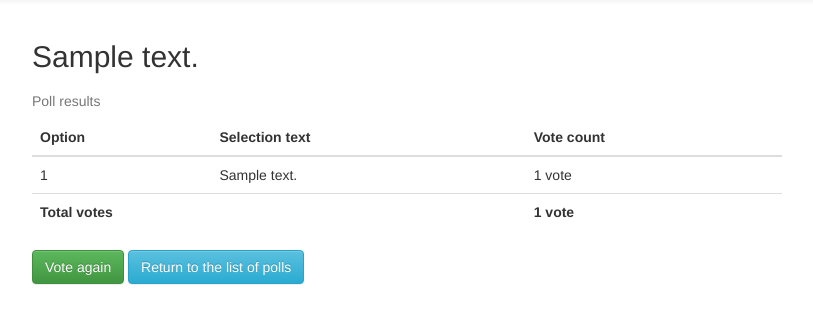
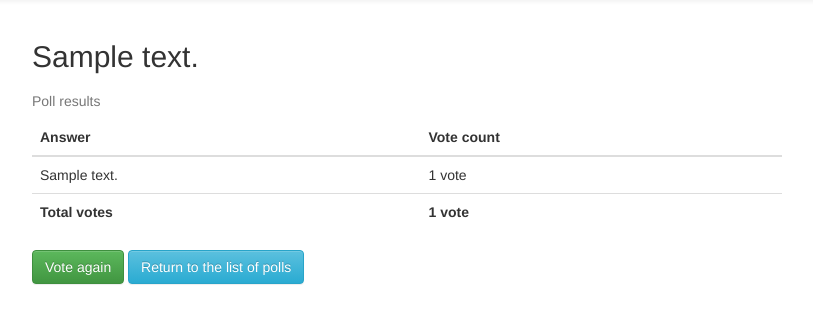
Before and after one commit to jaredharley/learn-python, a Django app: page /polls/1/results/ in a window 1280 px wide. Shown: the part 51-375 px from the top of the page, without its empty margins (38-851 px from the left). Run offline with Django 3.2, Linux system fonts and the light colour scheme; tables that the repository leaves empty hold one stand-in row (values such as "Sample post"); some libraries are stand-ins or nearby versions.

Commit message:
Modified results page
Modified the results page to remove the "option number" column and
and changed the table header for the answer column.

```diff
--- a/mysite/polls/templates/polls/results.html
+++ b/mysite/polls/templates/polls/results.html
@@ -11,15 +11,13 @@
             <caption>Poll results</caption>
             <thead>
                 <tr>
-                    <th>Option</th>
-                    <th>Selection text</th>
+                    <th>Answer</th>
                     <th>Vote count</th>
                 </tr>
             </thead>
             <tbody>
                 {% for choice in question.choice_set.all %}
                 <tr>
-                    <td>{{ choice.id }}</td>
                     <td>{{ choice.choice_text }}</td>
                     <td>{{ choice.votes }} vote{{ choice.votes|pluralize }}</td>
                 </tr>
@@ -27,7 +25,7 @@
             </tbody>
             <tfoot>
                 <tr>
-                    <th colspan=2>
+                    <th>
                         Total votes
                     </th>
                     <th>
```
